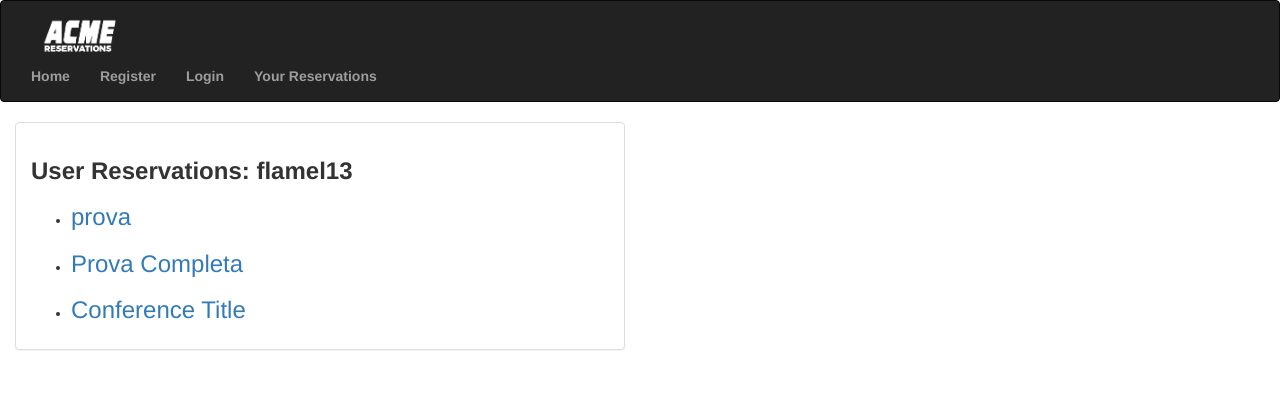
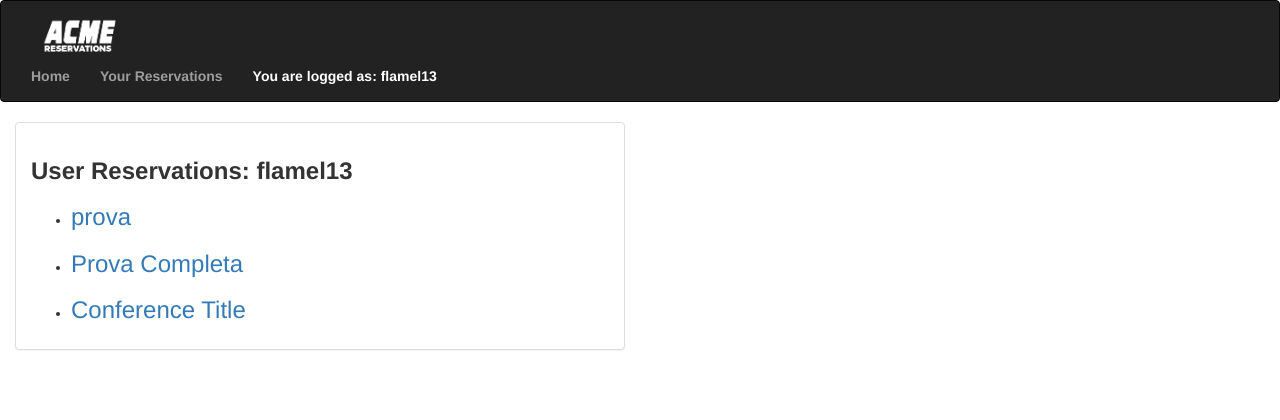
Before and after one commit to miker83z/ACMEConferences-Django, a Django app: page /reservations/user_reservations/ in a window 1280 px wide. Shown: the top 420 px of the page. Run offline with Django 3.2, Linux system fonts and the light colour scheme; a user stored in the database is signed in; data comes from the database, SQL or seed files in the repository; parts of the project's set-up code (start-up, migrations or seed data) failed here and were passed over; some libraries are stand-ins or nearby versions.

Commit message:
Added control on login

```diff
--- a/acmeconf/reservations/templates/reservations/user_reservations.html
+++ b/acmeconf/reservations/templates/reservations/user_reservations.html
@@ -34,9 +34,17 @@
 
           <ul class="nav navbar-nav">
               <li class="{% block index %}{% endblock %}"><a href="/reservations"><strong>Home</strong></a></li>
-              <li class="{% block register_active %}{% endblock %}"><a href="{% url 'reservations:register' %}"><strong>Register</strong></a></li>
-              <li class="{% block login_user %}{% endblock %}"><a href="{% url 'reservations:login_user' %}"><strong>Login</strong></a></li>
+              {% if not user.is_authenticated %}
+                <li class="{% block register %}{% endblock %}"><a href="{% url 'reservations:register' %}"><strong>Register</strong></a></li>
+                <li class="{% block login_user %}{% endblock %}"><a href="{% url 'reservations:login_user' %}"><strong>Login</strong></a></li>
+              {% endif %}
               <li class="{% block user_reservations %}{% endblock %}"><a href="{% url 'reservations:user_reservations' %}"><strong>Your Reservations</strong></a></li>
+
+              {% if user.is_authenticated %}
+
+                  <li class="{% block det %}{% endblock %}"><a href="{% url 'reservations:user_reservations' %}"><font color="white"><strong>You are logged as: {{ request.user.username }}</strong></font></a></li>
+
+              {% endif %}
           </ul>
     </div>
   </div>
```
